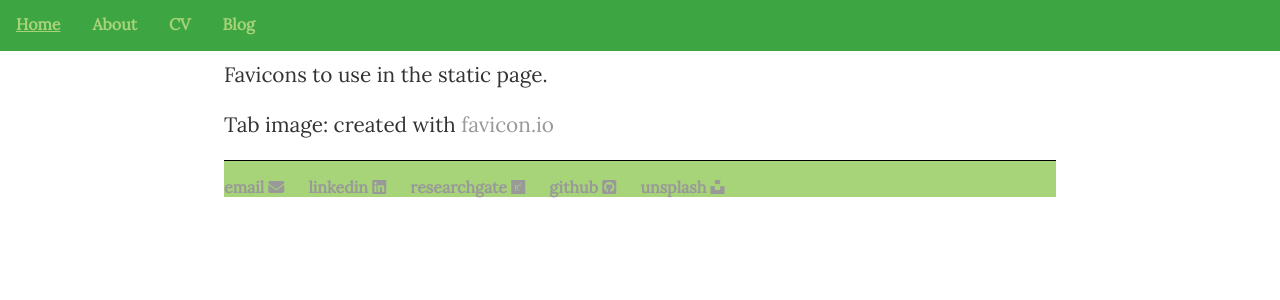
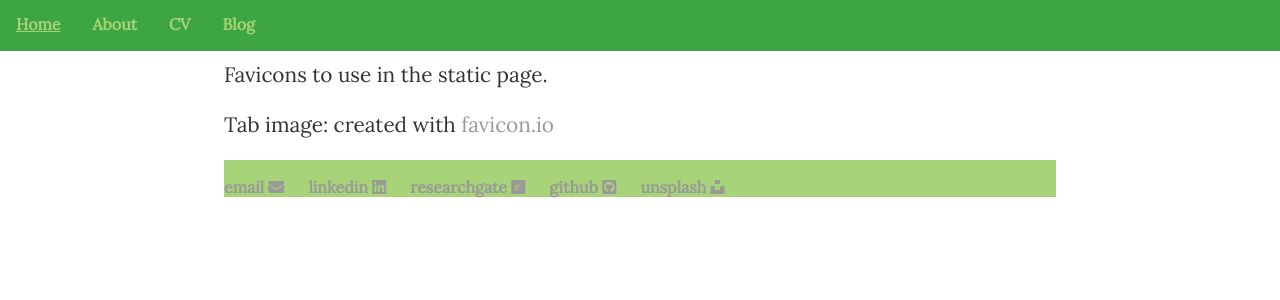
Before and after one commit to finerbrighterlighter/finerbrighterlighter.github.io, a Jekyll site: the page built from icon/readme.md, in a window 1280 px wide. Shown: the top 300 px of the page. Built offline with Jekyll 4.4.1, drawn with Linux system fonts in a browser that asks for light colours; nearby versions of some CDN libraries; our own code applies the rules of GitHub Pages for plain Markdown files.

Commit message:
Update main.css

```diff
--- a/css/main.css
+++ b/css/main.css
@@ -1,5 +1,5 @@
 body {
-    margin-top: 100px;
+    margin-top: 200px;
     font-family: Lora, serif;
     margin: 60px auto;
     text-align: justify;
@@ -92,8 +92,9 @@
 
 footer {
     background-color: #a7d379;
-    border-top: 1px solid black;
+    border-top: 1px solid #a7d379;
     font-size: 1em;
+    width: 100%;
 }
 
 ul.posts {
```
